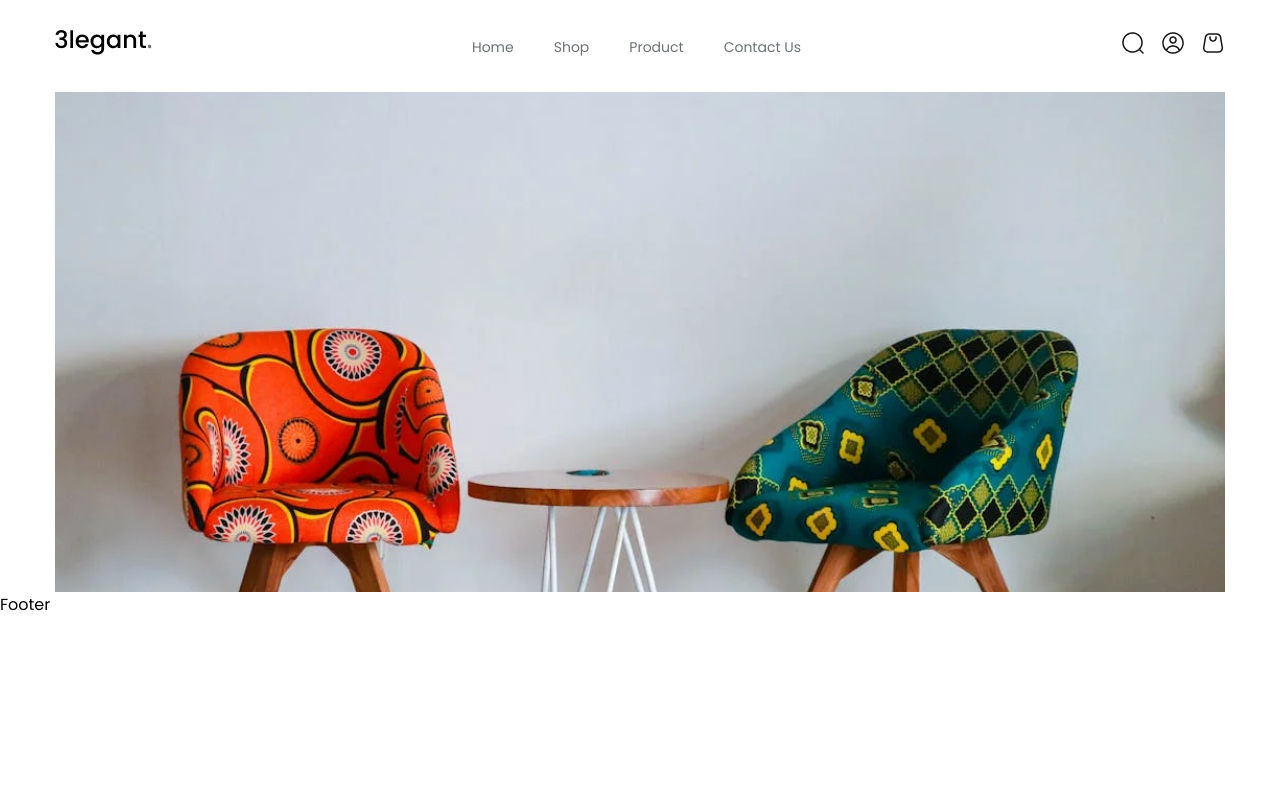
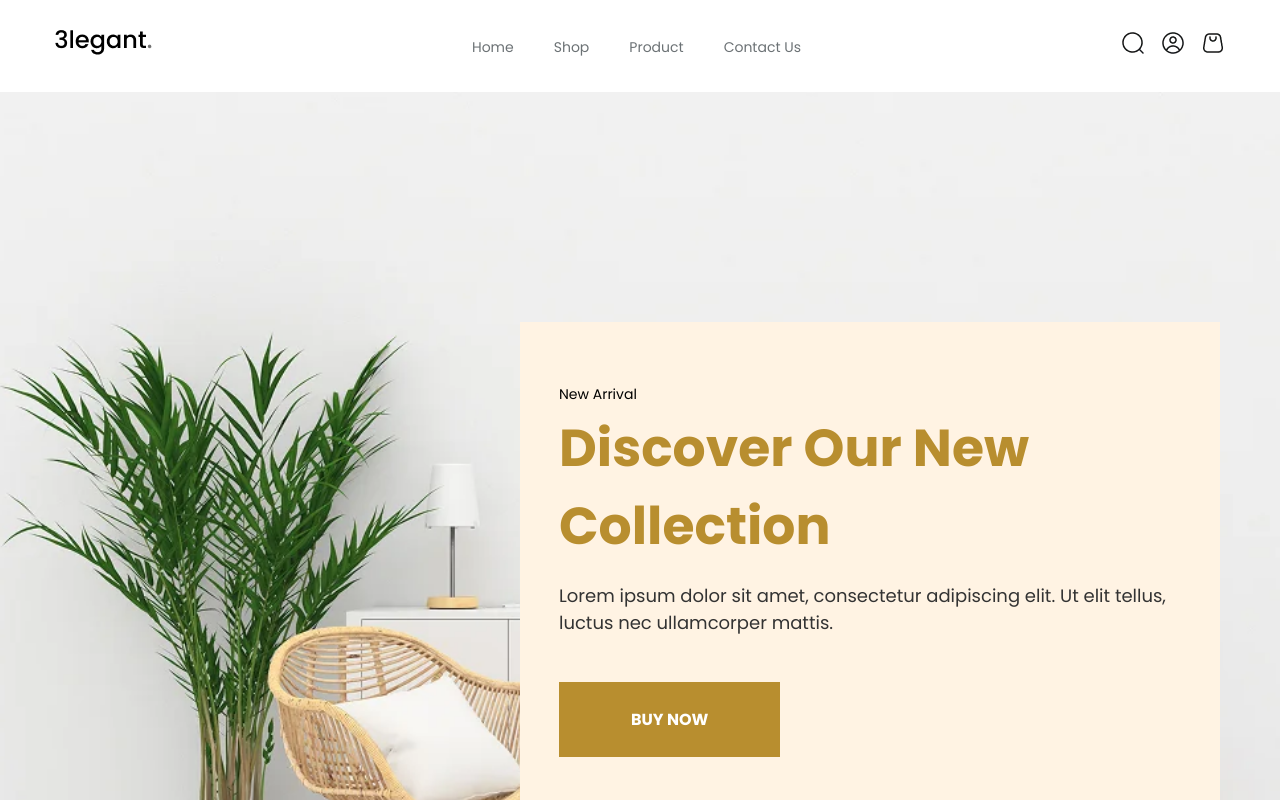
Before and after one commit to Mohsin-Hashmi/e-commerce-app, a React (Vite) app in the folder e-commerce-frontend/: page / in a window 1280 px wide. Shown: the top 800 px of the page. Built offline with nearby package versions, Linux system fonts and the light colour scheme.

Commit message:
Developing the body component and banner section is completed

```diff
--- a/e-commerce-frontend/src/components/Body/Body.css
+++ b/e-commerce-frontend/src/components/Body/Body.css
@@ -0,0 +1,56 @@
+.bannerSec{
+    position: relative;
+    height: 950px;
+}
+.bannerSec::before{
+    content: '';
+    position: absolute;
+    background-repeat: no-repeat;
+    background-image: url('../../assets//images//banner-bg-img.webp');
+    background-size: cover;
+    width: 100%;
+    height: 100%;
+    top: 0;
+    left: 0;
+    background-position: center;
+    z-index: -1;
+}
+
+.bannerSecWrapper{
+    max-width: 700px;
+    width: 100%;
+    height: 543px;
+    background-color: #FFF3E3;
+    position: absolute;
+    right: 60px;
+    top: 230px;
+    padding: 62px 43px 37px 39px;
+}
+
+.newArrivalPara{
+    margin-bottom: 4px;
+    font-size: 14px;
+}
+
+.collectionHeading{
+    font-size: 52px;
+    font-weight: bold;
+    color: #B88E2F;
+}
+.collectionPara{
+    font-size: 18px;
+    color: #333333;
+    font-weight: medium;
+    margin: 17px 0 46px 0;
+}
+
+.buyNowBtn{
+    padding: 25px 72px;
+    background-color: #B88E2F;
+    color: #FFFFFF;
+    outline: none;
+    border: none;
+    cursor: pointer;
+    font-size: 16px;
+    font-weight: bold;
+}
--- a/e-commerce-frontend/src/components/Body/Body.jsx
+++ b/e-commerce-frontend/src/components/Body/Body.jsx
@@ -1,15 +1,20 @@
-
-import SwiperBanner from "../SwiperBanner/SwiperBanner"
+import "./Body.css";
 const Body = () => {
   return (
-    <section>
-        <div className="container">
-            <div>
-                <SwiperBanner/>
-            </div>
+    <section className="bannerSec">
+      <div className="container">
+        <div className="bannerSecWrapper">
+          <p className="newArrivalPara">New Arrival</p>
+          <h1 className="collectionHeading">Discover Our New Collection</h1>
+          <p className="collectionPara">
+            Lorem ipsum dolor sit amet, consectetur adipiscing elit. Ut elit
+            tellus, luctus nec ullamcorper mattis.
+          </p>
+          <button className="buyNowBtn">BUY NOW</button>
         </div>
+      </div>
     </section>
-  )
-}
+  );
+};
 
-export default Body
+export default Body;
--- a/e-commerce-frontend/src/components/SwiperBanner/SwiperBanner.jsx
+++ /dev/null
@@ -1,86 +0,0 @@
-import Slider from "react-slick";
-import "slick-carousel/slick/slick.css";
-import "slick-carousel/slick/slick-theme.css";
-import "swiper/css";
-import "swiper/css/navigation";
-import "swiper/css/pagination";
-import "./SwiperBanner.css";
-import bannerImageOne from "../../assets/images/bannerImage01.webp";
-import bannerImageTwo from "../../assets/images/bannerImage02.webp";
-import bannerImageThree from "../../assets/images/bannerImage03.webp";
-import bannerImageFour from "../../assets/images/bannerImage04.webp";
-import bannerImageFive from "../../assets/images/bannerImage05.webp";
-const SwiperBanner = () => {
-  const settings = {
-    infinite: true,
-    speed: 500,
-    slidesToShow: 1,
-    slidesToScroll: 1,
-    autoplay: true,
-    autoplaySpeed: 3000,
-  };
-
-  return (
-    <div style={{ width: '100%', height: '500px' }}> {/* Fixed container height */}
-      <Slider {...settings} style={{ height: '100%' }}>
-        <div style={{ height: '500px' }}> {/* Fixed slide height */}
-          <img
-            src={bannerImageOne}
-            alt="Slide 1"
-            style={{
-              width: '100%',
-              height: '100%',
-              objectFit: 'cover', // Prevents distortion
-            }}
-          />
-        </div>
-        <div style={{ height: '500px' }}>
-          <img
-            src={bannerImageTwo}
-            alt="Slide 2"
-            style={{
-              width: '100%',
-              height: '100%',
-              objectFit: 'cover',
-            }}
-          />
-        </div>
-        <div style={{ height: '500px' }}>
-          <img
-            src={bannerImageThree}
-            alt="Slide 2"
-            style={{
-              width: '100%',
-              height: '100%',
-              objectFit: 'cover',
-            }}
-          />
-        </div>
-        <div style={{ height: '500px' }}>
-          <img
-            src={bannerImageFour}
-            alt="Slide 2"
-            style={{
-              width: '100%',
-              height: '100%',
-              objectFit: 'cover',
-            }}
-          />
-        </div>
-        <div style={{ height: '500px' }}>
-          <img
-            src={bannerImageFive}
-            alt="Slide 2"
-            style={{
-              width: '100%',
-              height: '100%',
-              objectFit: 'cover',
-            }}
-          />
-        </div>
-      </Slider>
-    </div>
-  );
-};
-
-export default SwiperBanner;
```
Also changed, not shown: e-commerce-frontend/src/components/SwiperBanner/SwiperBanner.css (deleted, +0 -16 lines), e-commerce-frontend/src/assets/images/banner-bg-img.webp (added).
